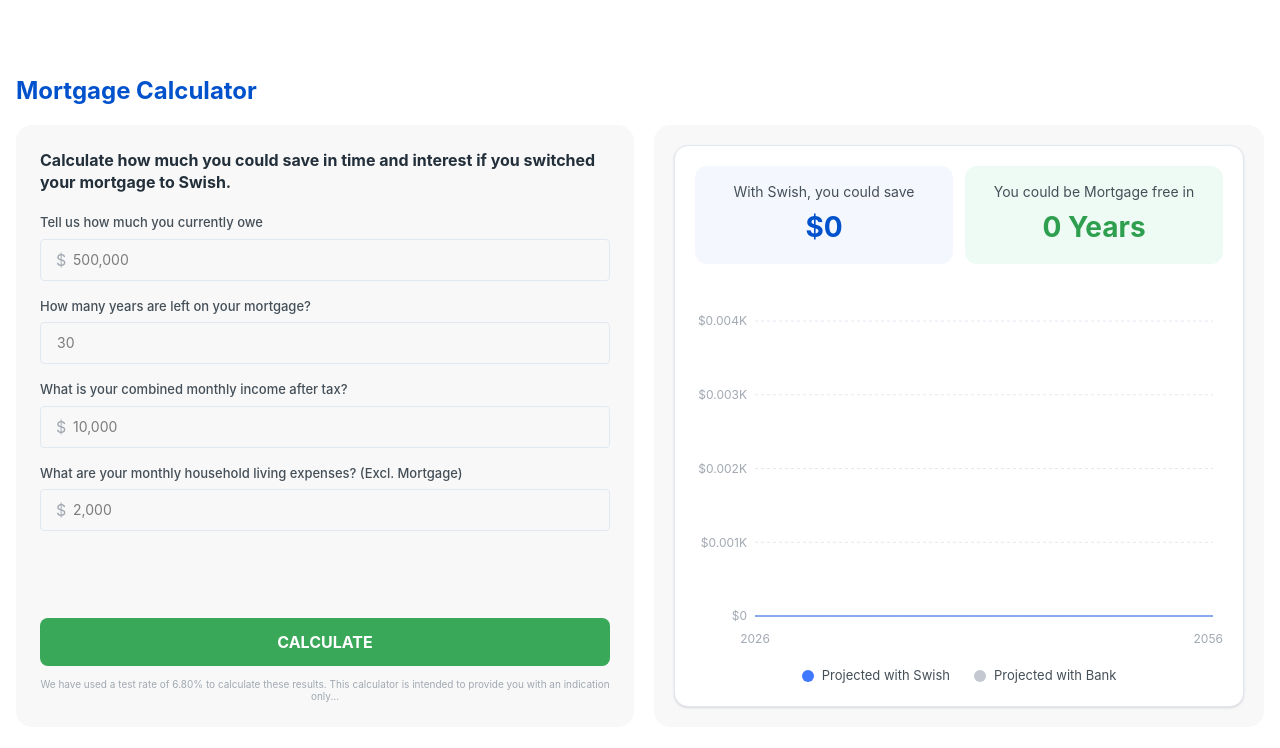
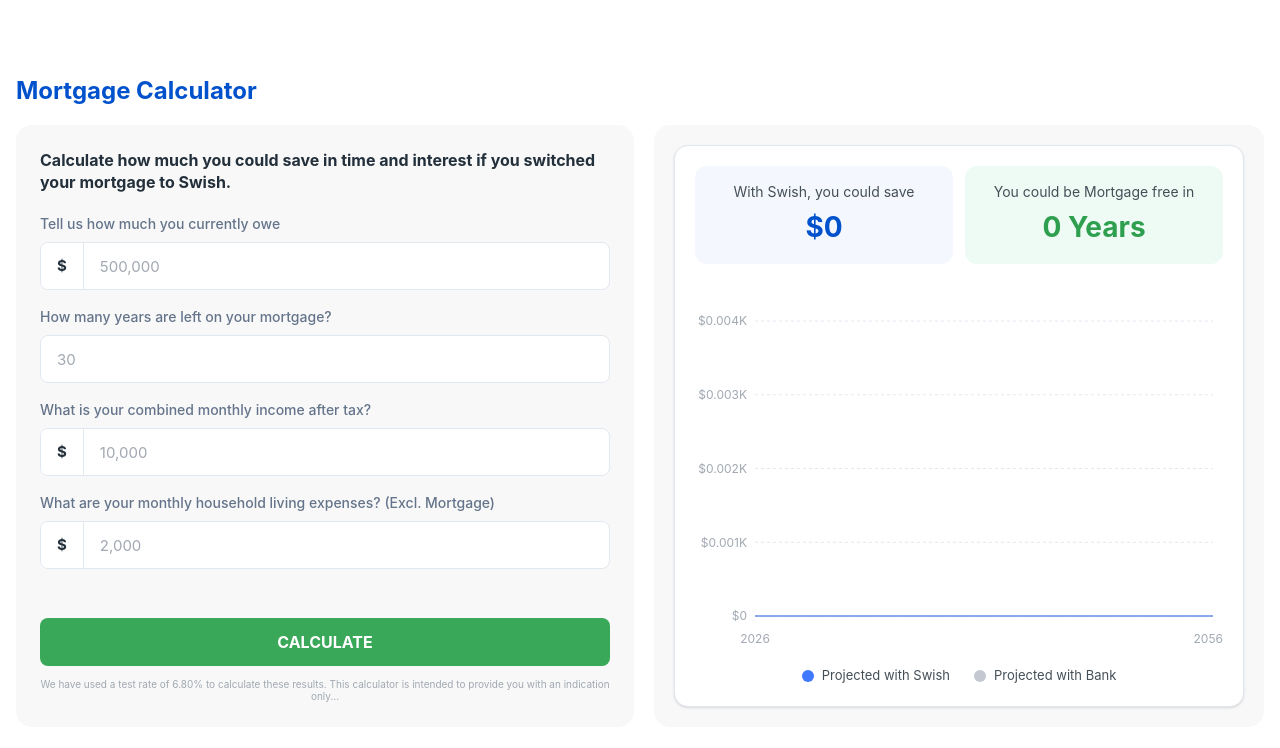
Before and after one commit to zainz001/MortageCalulator, a React (Vite) app: page / in a window 1280 px wide. Shown: the top 748 px of the page. Built offline with nearby package versions, Linux system fonts and the light colour scheme.

Commit message:
fixing input fileds

```diff
--- a/src/components/MortgageCalculator/InputField.jsx
+++ b/src/components/MortgageCalculator/InputField.jsx
@@ -1,24 +1,32 @@
+import React from "react";
+
 const InputField = ({ label, prefix, placeholder, onChange }) => {
   return (
-    <div className="flex flex-col gap-1.5">
-      <label className="text-[12px] sm:text-[13px] text-[#444F58] font-medium">
+    <div className="flex flex-col gap-[8px]">
+      <label className="text-[13px] md:text-[14px] text-[#64748B] font-medium">
         {label}
       </label>
 
-      <div className="relative flex items-center">
+      {/* Wrapper holding both the prefix box and the input field */}
+      <div className="flex items-center w-full h-[48px] bg-white border border-[#E2E8F0] rounded-[8px] overflow-hidden focus-within:border-[#0052CC] focus-within:ring-1 focus-within:ring-[#0052CC] transition-all">
+
+        {/* Dollar Prefix Compartment with vertical divider */}
         {prefix && (
-          <span className="absolute left-3 sm:left-4 text-[#A1A8B2]">{prefix}</span>
+          <div className="flex items-center justify-center h-full px-4 border-r border-[#E2E8F0] bg-white">
+            <span className="text-[#23303B] font-bold text-[15px]">
+              {prefix}
+            </span>
+          </div>
         )}
 
+        {/* Actual Input Field */}
         <input
           type="text"
           placeholder={placeholder}
           onChange={(e) =>
             onChange && onChange(Number(e.target.value.replace(/,/g, "")))
           }
-          className={`w-full py-2.5 sm:py-2.5 border border-[#E2E8F0] rounded text-sm ${
-            prefix ? "pl-7 sm:pl-8 pr-4" : "px-4"
-          }`}
+          className="flex-1 w-full h-full px-4 text-[#23303B] text-[15px] outline-none bg-transparent placeholder-[#A1A8B2]"
         />
       </div>
     </div>
```
